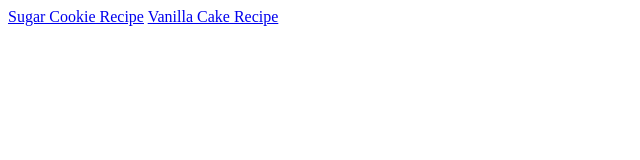
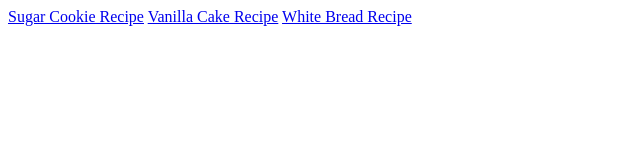
Before and after one commit to brianwhite082189/odin, a plain HTML site: page index.html in a window 1280 px wide. Shown: the whole page, without its empty margins (0-640 px from the left). Drawn offline with Linux system fonts and the light colour scheme.

Commit message:
Add whitebread link

```diff
--- a/index.html
+++ b/index.html
@@ -10,6 +10,8 @@
 
    <a href="recipes/vanillacake.html"  rel="noopener noreferrer">Vanilla Cake Recipe</a>
 
+   <a href="recipes/whitebread.html" rel="noopener noreferrer">White Bread Recipe</a>
+
 
 
 
```
